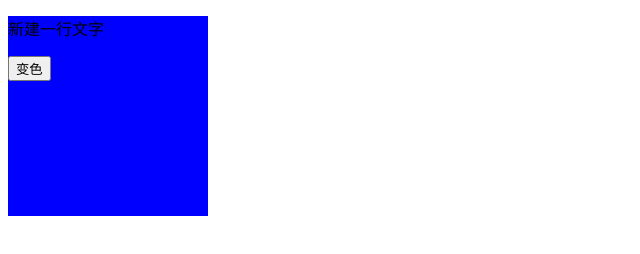
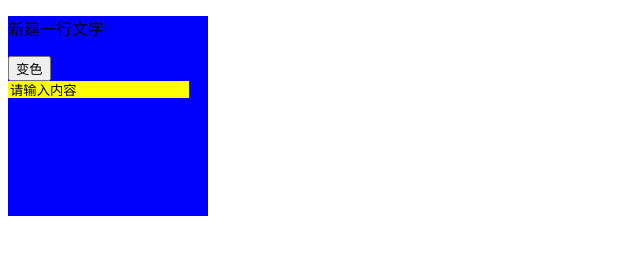
Before and after one commit to freewinder/first-clone, a plain HTML site: page index.html in a window 1280 px wide. Both pictures are taken after a click on the button "变色". Shown: the whole page, without its empty margins (0-640 px from the left). Drawn offline with Linux system fonts and the light colour scheme.

Commit message:
add a new clickevent

```diff
--- a/css/index.css
+++ b/css/index.css
@@ -1 +1,2 @@
 .boss{width: 200px; height: 200px; background: red; }
+input { background: yellow; outline: none; border: none;}
--- a/index.html
+++ b/index.html
@@ -10,6 +10,7 @@
 	<div class="boss">
 		<p>新建一行文字</p>
 		<button>变色</button>
+		<input type="text" />
 		<script src="js/index.js"></script>
 	</div>
 </body>
--- a/js/index.js
+++ b/js/index.js
@@ -1,5 +1,7 @@
 window.onload=function(){
 	document.getElementsByTagName('button')[0].onclick=function(){
-		document.getElementsByTagName('div')[0].style.backgroundColor = 'blue'
+		document.getElementsByTagName('div')[0].style.backgroundColor = 'blue';
+		document.getElementsByTagName("input")[0].value='请输入内容'
 	}
+
 }
```
